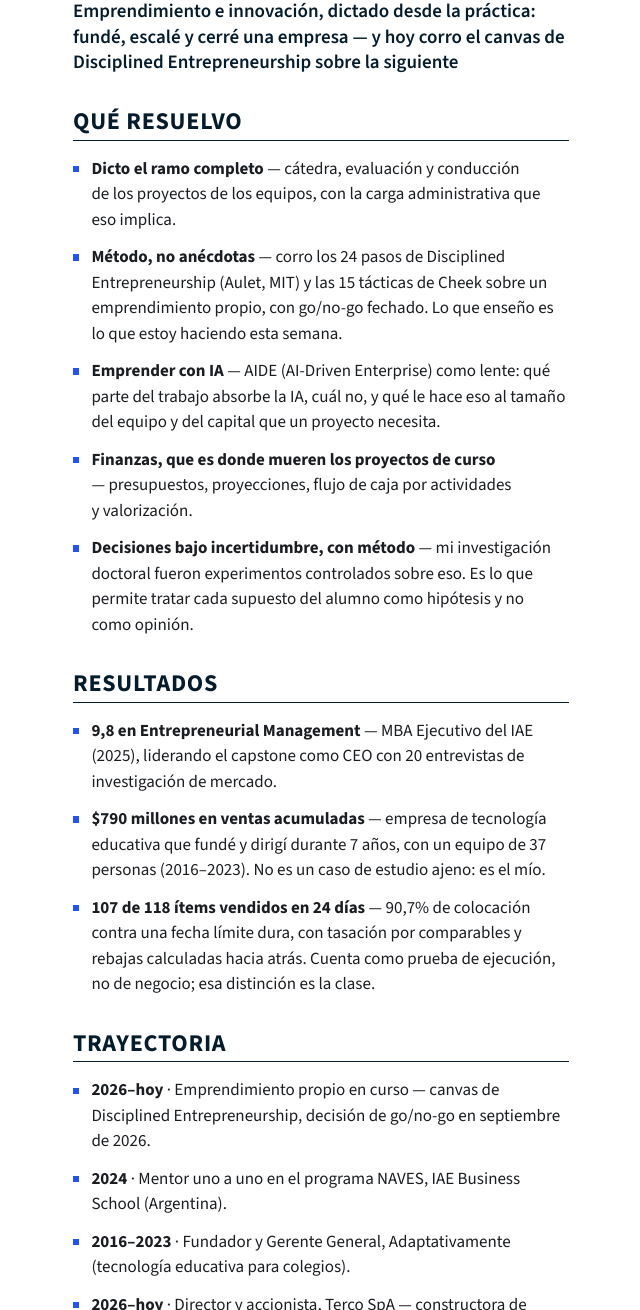
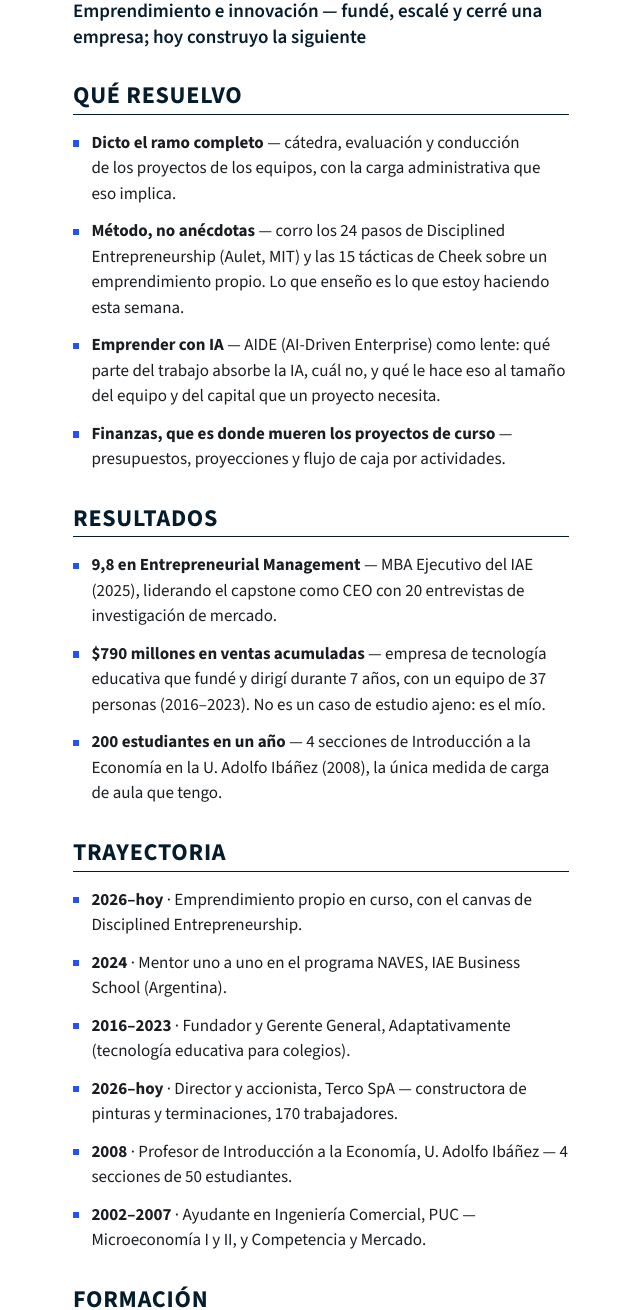
Before and after one commit to fernando4to/fernando4to.github.io, a plain HTML site: page clases/index.html in a window 1280 px wide. Shown: the part 120-1430 px from the top of the page, without its empty margins (319-959 px from the left). Drawn offline with Linux system fonts and the light colour scheme.

Commit message:
Publica /clases/: docencia universitaria
Segmento nuevo para escuelas de negocios, dirigido a la UANDES. CSS sin
tocar una línea: el criterio de aceptación 6 se sostiene.

Tras la revisión de Fernando se recortaron el detalle de método del
venture, el caso de la liquidación y el bullet de decisiones bajo
incertidumbre. El perfil del CV recuperó una frase de cierre.

Lema unificado entre landing y PDF, como en /mariapinto/. El PDF conserva
además una línea "Áreas:" que hace de casilla de clasificación: un CV se
compara contra otros CV y esa función una frase de venta no la cumple.

PDF docente con márgenes laterales de 33 mm. Con 18 la medida daba 87
caracteres —muy sobre el óptimo de 45-75— y sobraban 40 mm de papel
abajo; angostar la columna arregló ambos: 73 caracteres y 8,9 mm.

assets-entrada/ excluido del control de versiones: el borrador del CV que
Fernando depositó trae su teléfono argentino y su correo antiguo, y este
repo es público. El archivo sigue intacto en su disco.

Co-Authored-By: Claude Opus 5 (1M context) <noreply@anthropic.com>

```diff
--- a/clases/index.html
+++ b/clases/index.html
@@ -37,9 +37,8 @@
     <div class="barra-marca" aria-hidden="true"></div>
     <h1 class="nombre">Fernando Quevedo</h1>
     <p class="lema">
-      Emprendimiento e innovación, dictado desde la práctica: fundé,
-      escalé y cerré una empresa — y hoy corro el canvas de Disciplined
-      Entrepreneurship sobre la siguiente
+      Emprendimiento e innovación — fundé, escalé y cerré una
+      empresa; hoy construyo la siguiente
     </p>
   </header>
 
@@ -52,19 +51,15 @@
         administrativa que eso implica.</li>
       <li><strong>Método, no anécdotas</strong> — corro los 24 pasos de
         Disciplined Entrepreneurship (Aulet, MIT) y las 15 tácticas de
-        Cheek sobre un emprendimiento propio, con go/no-go fechado. Lo
-        que enseño es lo que estoy haciendo esta semana.</li>
+        Cheek sobre un emprendimiento propio. Lo que enseño es lo que
+        estoy haciendo esta semana.</li>
       <li><strong>Emprender con IA</strong> — AIDE (AI-Driven
         Enterprise) como lente: qué parte del trabajo absorbe la IA,
         cuál no, y qué le hace eso al tamaño del equipo y del capital
         que un proyecto necesita.</li>
       <li><strong>Finanzas, que es donde mueren los proyectos de
-        curso</strong> — presupuestos, proyecciones, flujo de caja por
-        actividades y valorización.</li>
-      <li><strong>Decisiones bajo incertidumbre, con método</strong> —
-        mi investigación doctoral fueron experimentos controlados sobre
-        eso. Es lo que permite tratar cada supuesto del alumno como
-        hipótesis y no como opinión.</li>
+        curso</strong> — presupuestos, proyecciones y flujo de caja
+        por actividades.</li>
     </ul>
   </section>
 
@@ -79,10 +74,9 @@
         de tecnología educativa que fundé y dirigí durante 7 años, con
         un equipo de 37 personas (2016–2023). No es un caso de estudio
         ajeno: es el mío.</li>
-      <li><strong>107 de 118 ítems vendidos en 24 días</strong> — 90,7%
-        de colocación contra una fecha límite dura, con tasación por
-        comparables y rebajas calculadas hacia atrás. Cuenta como prueba
-        de ejecución, no de negocio; esa distinción es la clase.</li>
+      <li><strong>200 estudiantes en un año</strong> — 4 secciones de
+        Introducción a la Economía en la U. Adolfo Ibáñez (2008), la
+        única medida de carga de aula que tengo.</li>
     </ul>
   </section>
 
@@ -90,9 +84,8 @@
   <section>
     <h2 class="titulo-seccion">Trayectoria</h2>
     <ul class="lista" role="list">
-      <li><strong>2026–hoy</strong> · Emprendimiento propio en curso —
-        canvas de Disciplined Entrepreneurship, decisión de go/no-go en
-        septiembre de 2026.</li>
+      <li><strong>2026–hoy</strong> · Emprendimiento propio en curso,
+        con el canvas de Disciplined Entrepreneurship.</li>
       <li><strong>2024</strong> · Mentor uno a uno en el programa NAVES,
         IAE Business School (Argentina).</li>
       <li><strong>2016–2023</strong> · Fundador y Gerente General,
```
Also changed, not shown: _fuente-pdf/cv-docente.html (+9 -15 lines), 2 other files.
